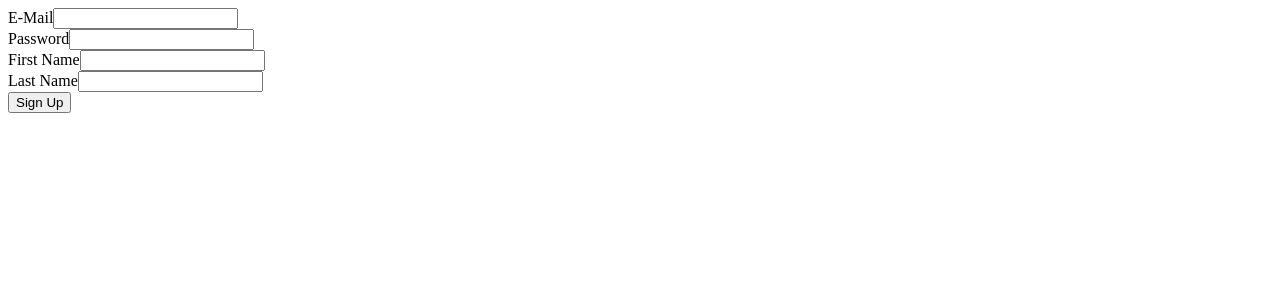
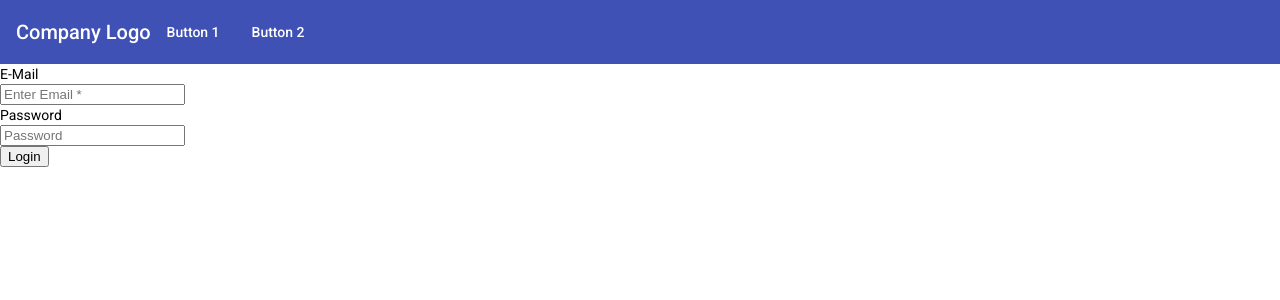
Before and after one commit to LuckyOwlBen/SubleesesForSubletters, an Angular app in the folder sublease-app/: page /login in a window 1280 px wide. Shown: the top 300 px of the page. Built offline with nearby package versions, Linux system fonts and the light colour scheme.

Commit message:
login component added

```diff
--- a/sublease-app/angular.json
+++ b/sublease-app/angular.json
@@ -24,6 +24,7 @@
               "src/assets"
             ],
             "styles": [
+              "./node_modules/@angular/material/prebuilt-themes/indigo-pink.css",
               "src/styles.css"
             ],
             "scripts": []
@@ -87,6 +88,7 @@
               "src/assets"
             ],
             "styles": [
+              "./node_modules/@angular/material/prebuilt-themes/indigo-pink.css",
               "src/styles.css"
             ],
             "scripts": []
@@ -118,6 +120,10 @@
           }
         }
       }
-    }},
-  "defaultProject": "sublease-app"
+    }
+  },
+  "defaultProject": "sublease-app",
+  "cli": {
+    "analytics": "33860669-6790-41b5-9737-a1035f198af3"
+  }
 }
--- a/sublease-app/src/app/Services/Auth/auth.service.ts
+++ b/sublease-app/src/app/Services/Auth/auth.service.ts
@@ -11,14 +11,16 @@ interface AuthResponseData {
   refreshToken: string;
   expiresIn: string;
   localId: string;
+  registered?:boolean;
 }
 
 @Injectable({
   providedIn: 'root'
 })
 export class AuthService {
-  // APIKey:string = 'AIzaSyCuy5NkP02sVDu0mTzX_e9R5TdZ2zXDTVg';
-  // baseUrl:string = `https://identitytoolkit.googleapis.com/v1/accounts:signUp?key=${this.APIKey}`;
+  APIKey:string = 'AIzaSyCuy5NkP02sVDu0mTzX_e9R5TdZ2zXDTVg';
+  FBbaseUrl:string = `https://identitytoolkit.googleapis.com/v1/accounts:signUp?key=${this.APIKey}`;
+
   baseUrl = 'http://localhost:8080/user/register';
   constructor(private http: HttpClient) { }
 
@@ -31,6 +33,18 @@ export class AuthService {
   //   );
 
   // }
+  login(email:string, password:string){
+    return this.http.post<AuthResponseData>(`https://identitytoolkit.googleapis.com/v1/accounts:signInWithPassword?key=${this.APIKey}`,
+    {
+      email:email,
+      password:password,
+      returnedSecureToken: true
+    }
+    )
+
+
+  }
+
   register(registrationRequest: RegistrationRequest): Observable<RegistrationResponse> {
     return this.http.post<RegistrationResponse>(this.baseUrl, registrationRequest);
   }
--- a/sublease-app/src/app/app.component.html
+++ b/sublease-app/src/app/app.component.html
@@ -1,4 +1,5 @@
 <!--The content below is only a placeholder and can be replaced.-->
+<app-header></app-header>
 <div class="container">
-    <app-authenticate></app-authenticate>
+    <router-outlet></router-outlet>
 </div>
--- a/sublease-app/src/app/login/login.component.html
+++ b/sublease-app/src/app/login/login.component.html
@@ -3,11 +3,13 @@
         <form #loginForm="ngForm" (ngSubmit)="onSubmit(loginForm)">
             <div class="form-group">
                 <label for="email">E-Mail</label>
-                <input type="email" id="email" class="from-control" ngModel name="email" required email />
+                <br>
+                <input type="email" placeholder="Enter Email *" class="form-control" ngModel name="email" required email />
             </div>
             <div class="form-group">
                 <label for="password">Password</label>
-                <input type="password" id="password" class="form-control" ngModel name="password" required minlength="6" />
+                <br>
+                <input type="password" placeholder="Password" class="form-control" ngModel name="password" required minlength="6" />
             </div>
             <button class="btn btn-primary" type="submit">
                 Login
--- a/sublease-app/src/app/login/login.component.ts
+++ b/sublease-app/src/app/login/login.component.ts
@@ -2,6 +2,8 @@ import { Component, OnInit } from '@angular/core';
 import { NgForm } from '@angular/forms';
 import { AuthService } from '../Services/Auth/auth.service';
 import { Router } from '@angular/router';
+import {MatLabel} from '@angular/material/form-field';
+import {MatButton} from '@angular/material/button';
 
 @Component({
   selector: 'app-login',
--- a/sublease-app/src/index.html
+++ b/sublease-app/src/index.html
@@ -7,8 +7,10 @@
 
   <meta name="viewport" content="width=device-width, initial-scale=1">
   <link rel="icon" type="image/x-icon" href="favicon.ico">
+  <link href="https://fonts.googleapis.com/css?family=Roboto:300,400,500&display=swap" rel="stylesheet">
+  <link href="https://fonts.googleapis.com/icon?family=Material+Icons" rel="stylesheet">
 </head>
-<body>
+<body class="mat-typography">
   <app-root></app-root>
 </body>
 </html>
--- a/sublease-app/src/styles.css
+++ b/sublease-app/src/styles.css
@@ -1 +1,4 @@
 /* You can add global styles to this file, and also import other style files */
+
+html, body { height: 100%; }
+body { margin: 0; font-family: Roboto, "Helvetica Neue", sans-serif; }
```
Also changed, not shown: sublease-app/src/app/Materials/MaterialsModule.ts (+5 -2 lines), sublease-app/src/app/app-routing.module.ts (+10 -5 lines), sublease-app/src/app/app.module.ts (+10 -2 lines), 1 other file (tests, documents, lock files or other folders).
